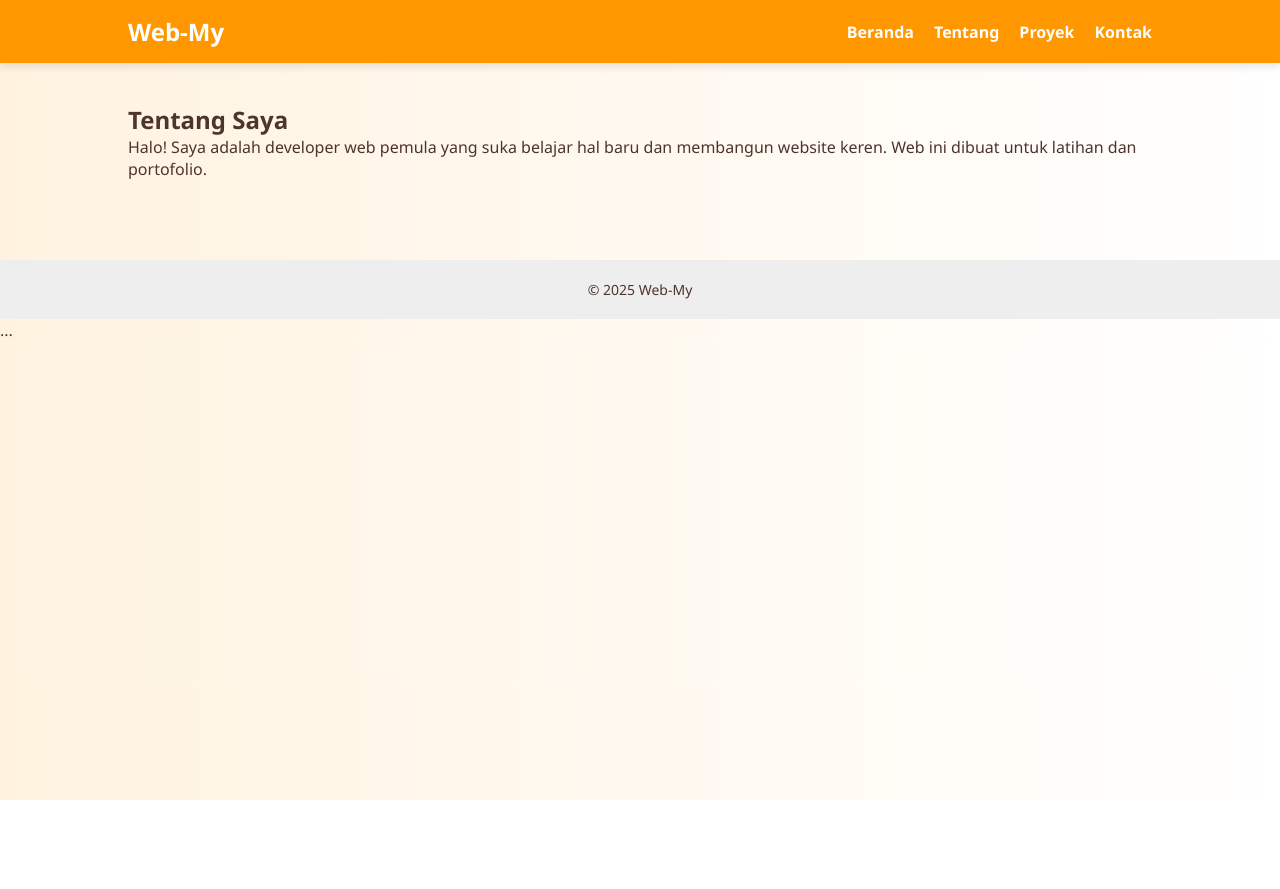
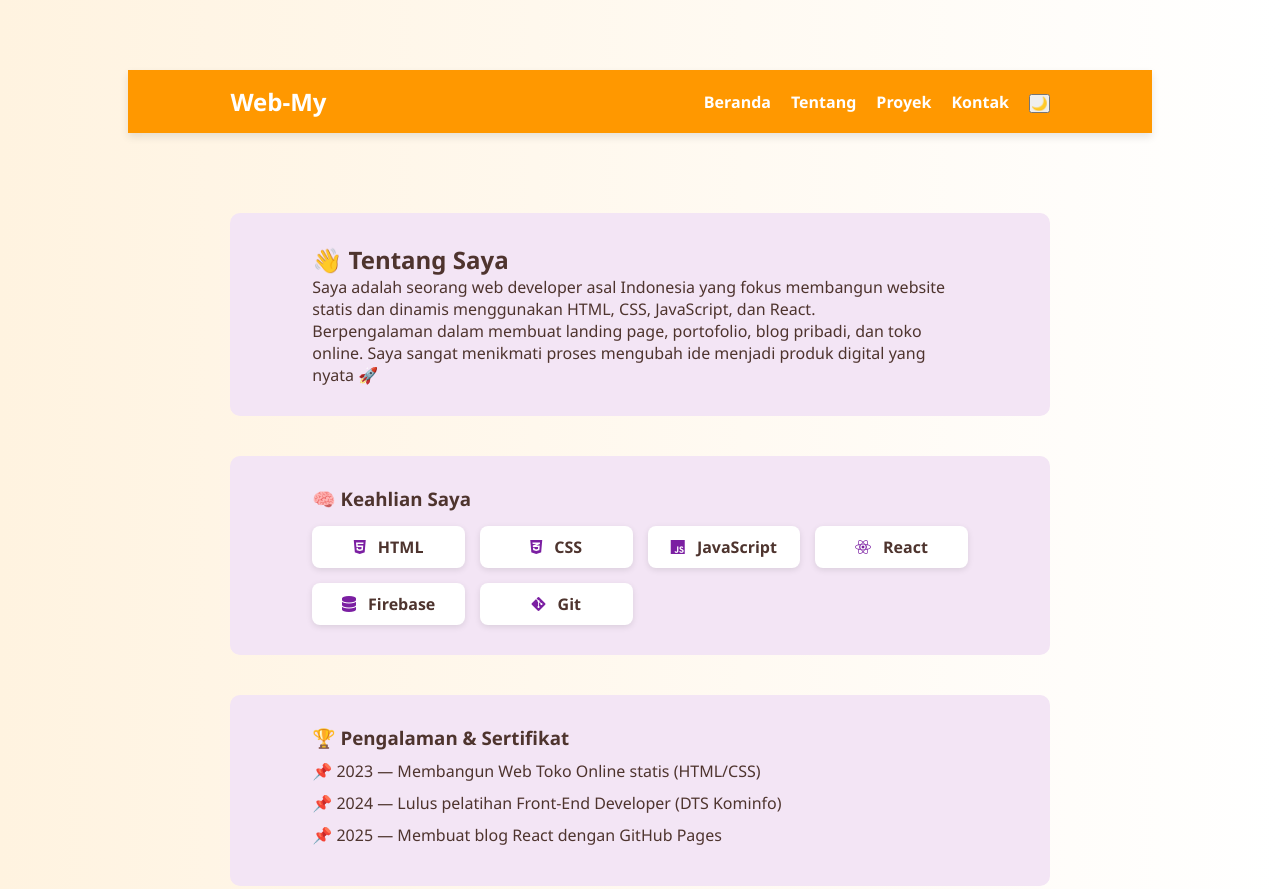
Before and after one commit to Fingky12/web-my, a plain HTML site: page about.html in a window 1280 px wide. Shown: the top 889 px of the page. Before the commit the page ends 800 px from the top, so only its background shows below. Drawn offline with Linux system fonts and the light colour scheme.

Commit message:
deploy: ec09487c6c32384db73c104fc0d1a175a2a51b2b

```diff
--- a/about.html
+++ b/about.html
@@ -3,8 +3,9 @@
 <head>
   <meta charset="UTF-8" />
   <meta name="viewport" content="width=device-width, initial-scale=1.0"/>
-  <title>Tentang Saya</title>
+  <title>Tentang Saya - Web-My</title>
   <link rel="stylesheet" href="style.css" />
+  <script src="https://kit.fontawesome.com/a076d05399.js" crossorigin="anonymous"></script>
 </head>
 <body class="about">
   <header class="navbar">
@@ -15,15 +16,43 @@
         <li><a href="about.html">Tentang</a></li>
         <li><a href="project.html">Proyek</a></li>
         <li><a href="contact.html">Kontak</a></li>
+        <li><button onclick="toggleDarkMode()">🌙</button></li>
       </ul>
     </nav>
   </header>
 
   <main class="main-content">
-    <h2>Tentang Saya</h2>
-    <p>Halo! Saya adalah developer web pemula yang suka belajar hal baru dan membangun website keren. Web ini dibuat untuk latihan dan portofolio.</p>
+    <section class="about scroll-fade">
+      <h2>👋 Tentang Saya</h2>
+      <p>Saya adalah seorang web developer asal Indonesia yang fokus membangun website statis dan dinamis menggunakan HTML, CSS, JavaScript, dan React.</p>
+      <p>Berpengalaman dalam membuat landing page, portofolio, blog pribadi, dan toko online. Saya sangat menikmati proses mengubah ide menjadi produk digital yang nyata 🚀</p>
+    </section>
+
+    <!-- 🔧 SKILL GRID -->
+    <section class="skills scroll-fade">
+      <h3>🧠 Keahlian Saya</h3>
+      <div class="skill-grid">
+        <span><i class="fab fa-html5"></i> HTML</span>
+        <span><i class="fab fa-css3-alt"></i> CSS</span>
+        <span><i class="fab fa-js"></i> JavaScript</span>
+        <span><i class="fab fa-react"></i> React</span>
+        <span><i class="fas fa-database"></i> Firebase</span>
+        <span><i class="fab fa-git-alt"></i> Git</span>
+      </div>
+    </section>
+
+    <!-- 🏆 PENGALAMAN -->
+    <section class="pengalaman scroll-fade">
+      <h3>🏆 Pengalaman & Sertifikat</h3>
+      <ul>
+        <li>📌 2023 — Membangun Web Toko Online statis (HTML/CSS)</li>
+        <li>📌 2024 — Lulus pelatihan Front-End Developer (DTS Kominfo)</li>
+        <li>📌 2025 — Membuat blog React dengan GitHub Pages</li>
+      </ul>
+    </section>
   </main>
 
   <footer><p>© 2025 Web-My</p></footer>
+  <script src="script.js"></script>
 </body>
-</html>...
+</html>
--- a/style.css
+++ b/style.css
@@ -496,6 +496,41 @@
   transform: translateY(0);
 }
 
+.about, .skills, .pengalaman {
+  margin: 40px auto;
+  padding: 30px 10%;
+  background: #f3e5f5;
+  border-radius: 10px;
+}
+
+.skills .skill-grid {
+  display: grid;
+  grid-template-columns: repeat(auto-fit, minmax(120px, 1fr));
+  gap: 15px;
+  margin-top: 15px;
+}
+
+.skill-grid span {
+  background-color: #fff;
+  padding: 10px;
+  border-radius: 8px;
+  text-align: center;
+  font-weight: bold;
+  box-shadow: 0 2px 6px rgba(0,0,0,0.1);
+}
+.skill-grid i {
+  margin-right: 8px;
+  color: #7b1fa2;
+}
+
+.pengalaman ul {
+  list-style: none;
+  padding-left: 0;
+}
+.pengalaman li {
+  margin: 10px 0;
+}
+
 .stats, .testimoni {
   padding: 40px 10%;
   background: #f3e5f5;
```
